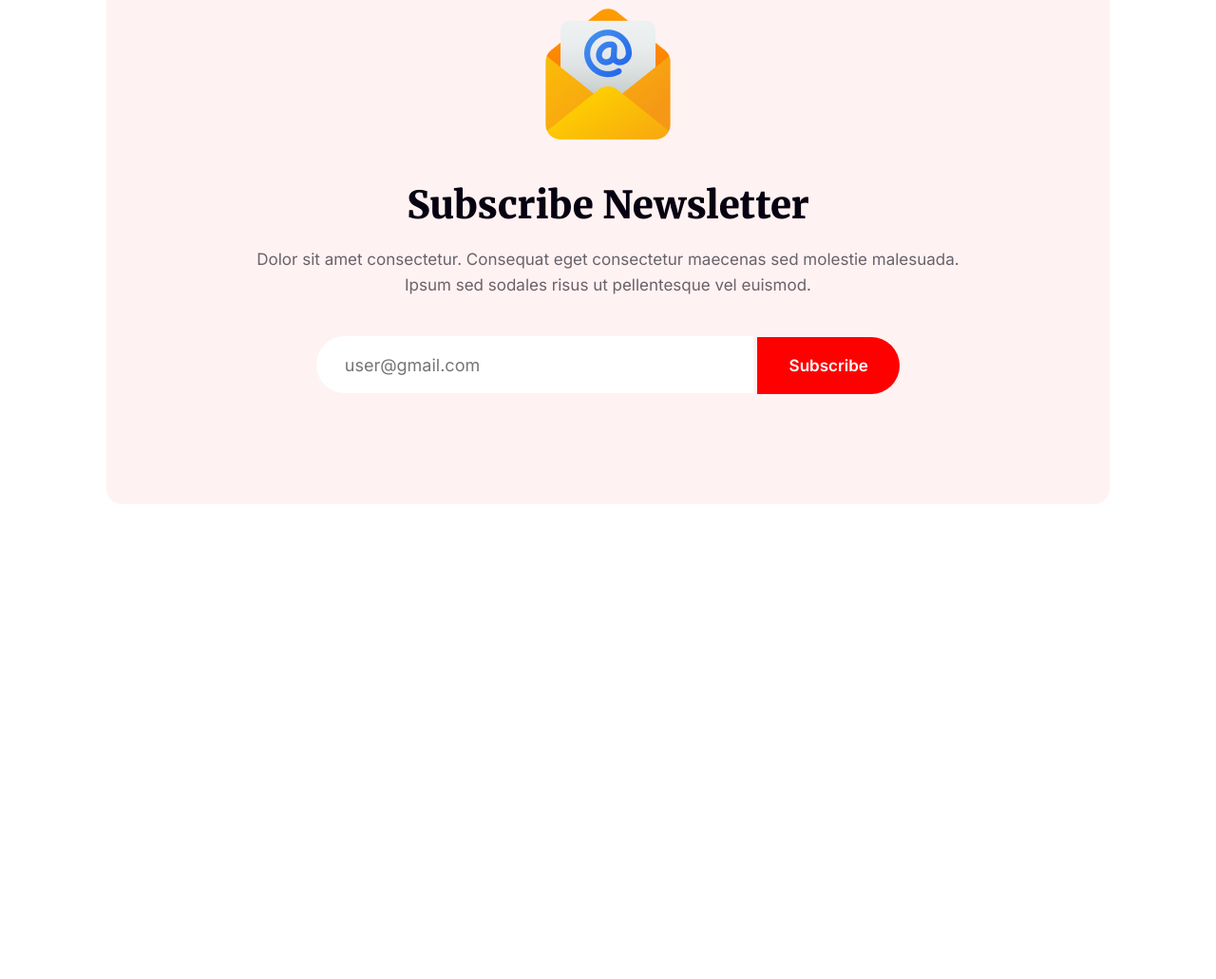
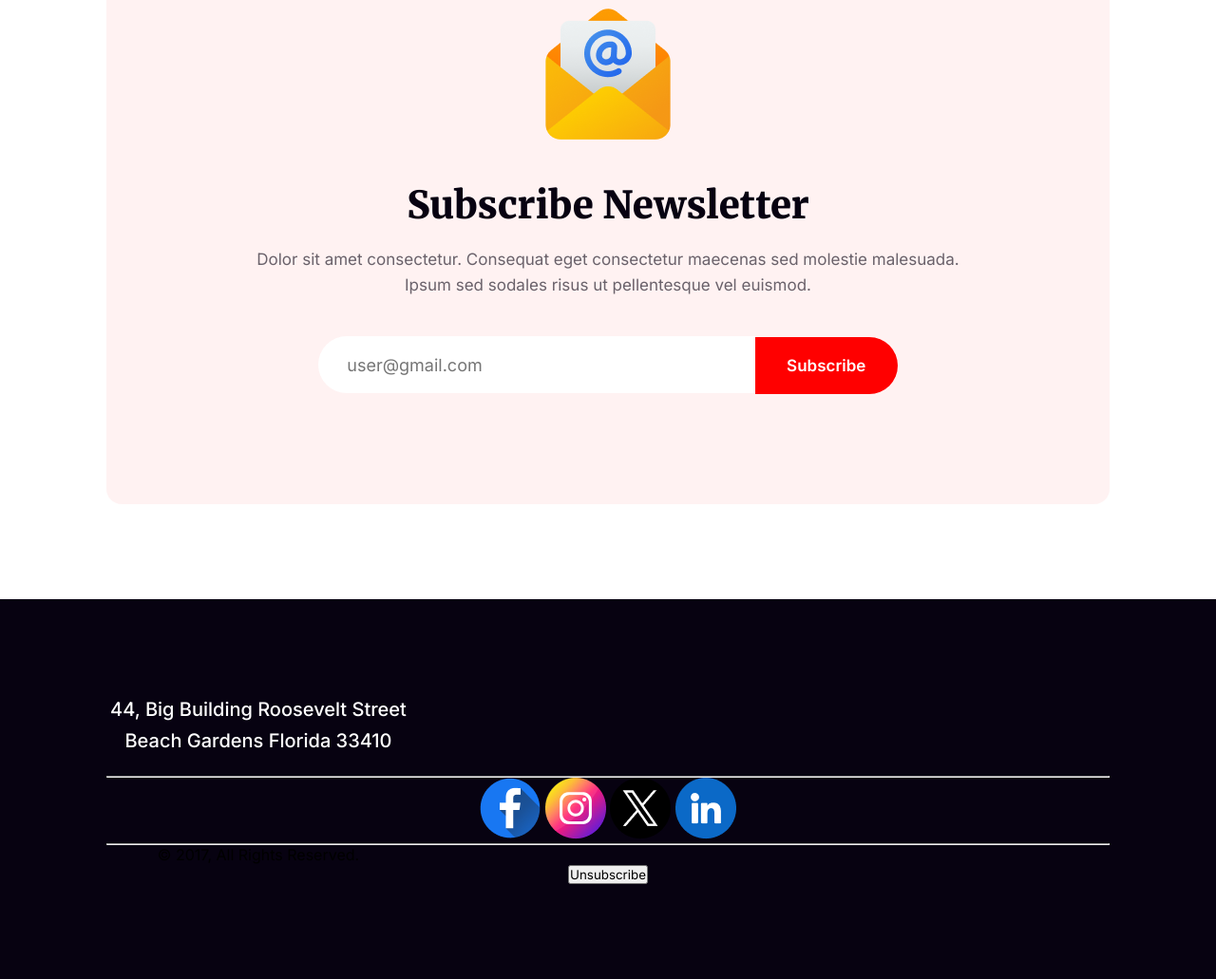
Before and after one commit to Developer-Nur/Assignment-1, a plain HTML site: page index.html in a window 1280 px wide. Shown: the part 6048-7079 px from the top of the page at 95% size. Before the commit the page ends 6679 px from the top, so only its background shows below. Drawn offline with Linux system fonts and the light colour scheme.

Commit message:
Footer area attached

```diff
--- a/index.html
+++ b/index.html
@@ -29,7 +29,7 @@
     </header>
     <!-- Header area ends -->
 
-    <!-- Main content area stats with seven different sections, New year, Welcome, Address, New offer announcement, Holidays Sale, Portfolio, Newsletter, -->
+    <!-- Main content area stats, with seven different sections, New year, Welcome, Address, New offer announcement, Holidays Sale, Portfolio, Newsletter, -->
     <main>
         <!-- New year offer area starts  -->
         <section>
@@ -149,18 +149,45 @@
             <div class="newsletter-container container">
                 <img src="Images/icons/Group 61.png" alt="Email Icon">
                 <h4 class="content-title">Subscribe Newsletter</h4>
-                    <p class="content-text">
-                        Dolor sit amet consectetur. Consequat eget consectetur maecenas sed molestie malesuada. Ipsum sed sodales risus ut pellentesque vel euismod.
-                    </p>
+                <p class="content-text">
+                    Dolor sit amet consectetur. Consequat eget consectetur maecenas sed molestie malesuada. Ipsum sed
+                    sodales risus ut pellentesque vel euismod.
+                </p>
                 <form action="#" class="newsletter-form">
                     <input type="email" name="email" placeholder="user@gmail.com">
-                    <input  type="submit" value="Subscribe">
+                    <input type="submit" value="Subscribe">
                 </form>
             </div>
         </section>
         <!-- Newsletter area ends  -->
     </main>
     <!-- Main content area ends  -->
+
+    <!-- footer ares starts -->
+    <footer class="footer-section">
+        <div class="footer container">
+            <p class="footer-text">
+                44, Big Building Roosevelt Street
+                Beach Gardens Florida 33410
+            </p>
+            <div>
+                <img src="" alt="">
+            </div>
+            <hr>
+            <div class="social-icons">
+                <img src="Images/icons/Facebook.png" alt="Facebook Logo">
+                <img src="Images/icons/Instagram.png" alt="Instagram Logo">
+                <img src="Images/icons/Twitter.png" alt="Twitter Logo">
+                <img src="Images/icons/Linkedin.png" alt="Linkedin Logo">
+            </div>
+            <hr>
+            <div class="fotter-copyright">
+                <p> &copy; 2017, All Rights Reserved.</p>
+                <button primary-btn>Unsubscribe</button>
+            </div>
+        </div>
+    </footer>
+    <!-- footer ares ends -->
 </body>
 
 </html>
--- a/styles/style.css
+++ b/styles/style.css
@@ -394,7 +394,6 @@
     padding: 0 0 40px;
 }
 
-
 .newsletter-form input[type="email"] {
     width: 400px;
     height: 40px;
@@ -420,4 +419,30 @@
     text-align: center;
     font-size: 17px;
     font-weight: 600;
+    margin-left: -5px;
 }
+
+/* footer area style sheet */
+.footer-section {
+    background-color: #070211;
+}
+
+.footer {
+    margin: 0 auto;
+    padding: 100px 0;
+}
+
+/* .footer-top {
+    display: flex;
+    justify-content: space-between;
+} */
+.footer p {
+    width: 320px;
+}
+
+.footer-text {
+    color: #FFF;
+    font-size: 20px;
+    font-weight: 500;
+    line-height: 33px;
+}
```
